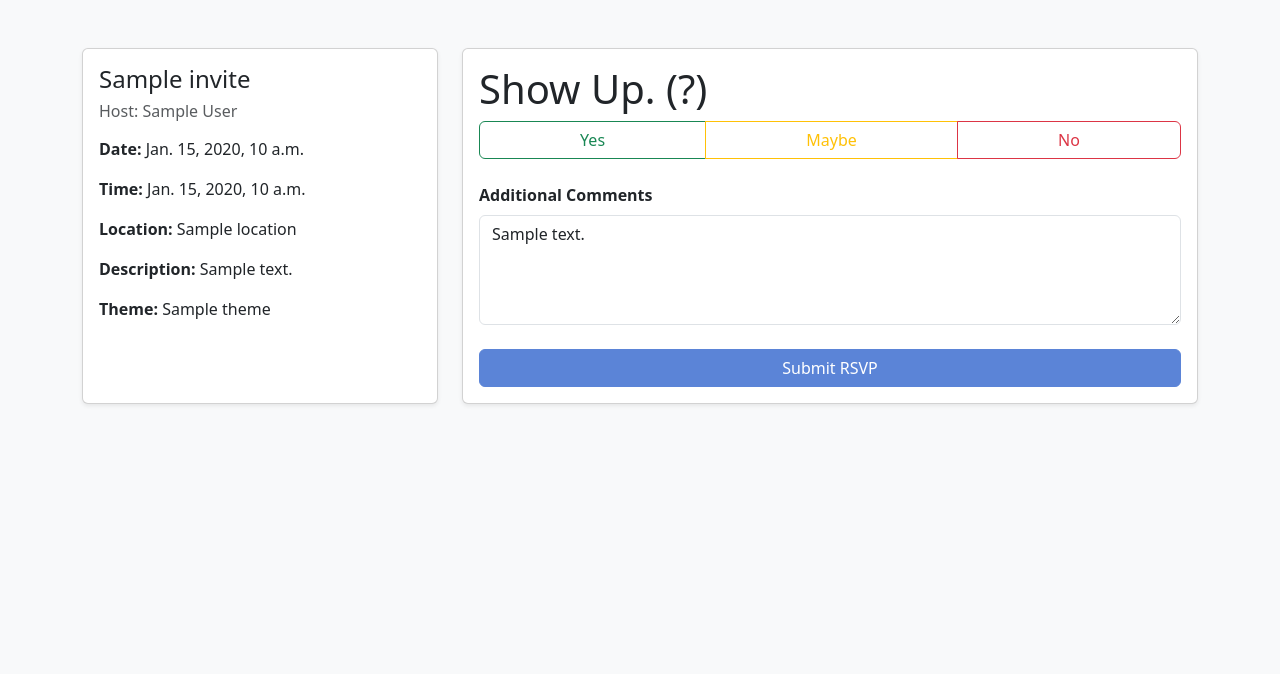
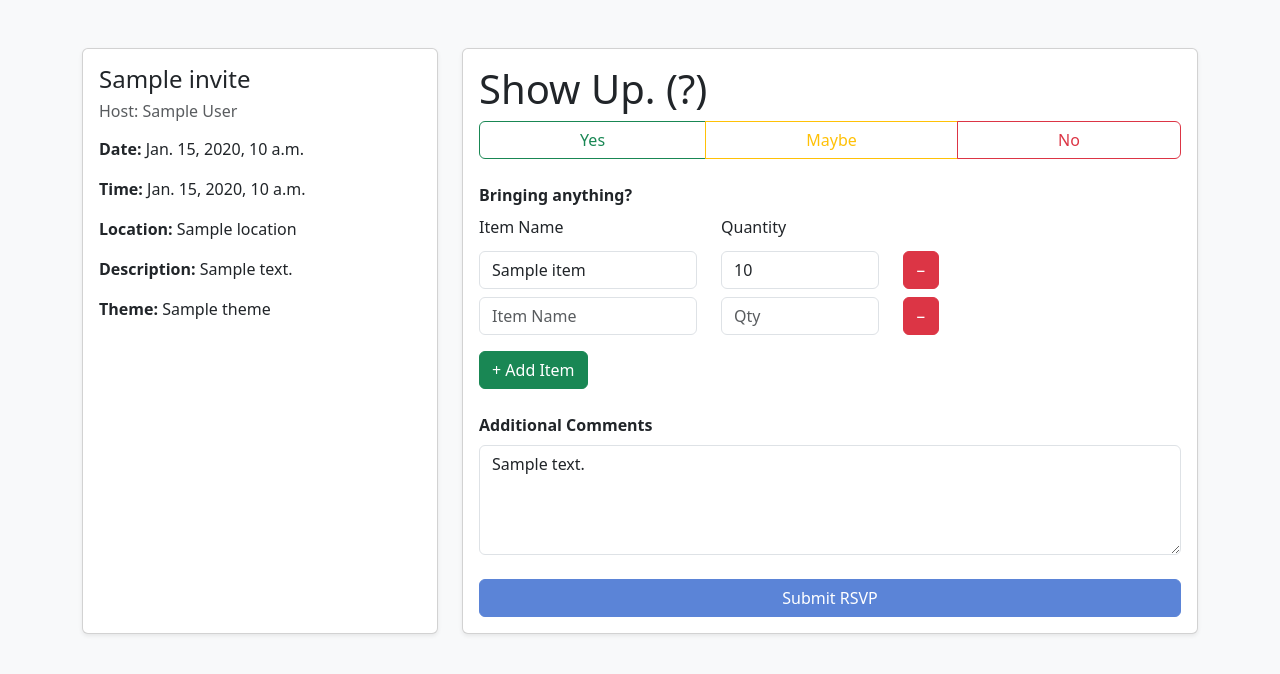
Before and after one commit to cherrylin16/showUp, a Django app: template showUp/invites/templates/invites/rsvp_form.html in a window 1280 px wide. Shown: the part 72-746 px from the top of the page. Run offline with Django 5.2, Linux system fonts and the light colour scheme; the template is opened without the code that fills it: most values are stand-ins (such as "Sample title", 1, 10 or a date in 2020).

Commit message:
adding items on rsvp form

```diff
--- a/showUp/invites/templates/invites/rsvp_form.html
+++ b/showUp/invites/templates/invites/rsvp_form.html
@@ -46,8 +46,41 @@
                                         <input type="radio" id="rsvp_no" name="rsvp" value="No" class="btn-check">
                                         <label for="rsvp_no" class="btn btn-outline-danger">No</label>
                                     </div>
-                                    <!-- <h2>Bring anything?</h2>
-                                    <textarea name="bringing" rows=4 placeholder="Enter items you will bring here"></textarea> -->
+                                    <div class="mb-4">
+                                        <label class="form-label"><strong>Bringing anything?</strong></label>
+                                        <div class="row mb-1">
+                                            <div class="col-md-4"><label class="form-label">Item Name</label></div>
+                                            <div class="col-md-3"><label class="form-label">Quantity</label></div>
+                                        </div>
+
+                                        <div class="container p-0" id="item-container">
+                                            {% for i in items %}
+                                                <div class="row mb-2">
+                                                    <div class="col-4">
+                                                        <input type="text" name="item_name[]" value="{{ i.itemName }}" class="form-control" placeholder="Item Name">
+                                                    </div>
+                                                    <div class="col-3">
+                                                        <input type="number" name="quantity[]" value="{{ i.quantity }}" class="form-control" placeholder="Qty">
+                                                    </div>
+                                                    <div class="col-2">
+                                                        <button type="button" class="btn btn-danger remove-item">−</button>
+                                                    </div>
+                                                </div>
+                                            {% endfor %}
+                                            <div class="row mb-2">
+                                                <div class="col-4">
+                                                    <input type="text" name="item_name[]" class="form-control" placeholder="Item Name">
+                                                </div>
+                                                <div class="col-3">
+                                                    <input type="number" name="quantity[]" class="form-control" placeholder="Qty">
+                                                </div>
+                                                <div class="col-2">
+                                                    <button type="button" class="btn btn-danger remove-item">−</button>
+                                                </div>
+                                            </div>
+                                        </div>
+                                        <button type="button" id="add-item" class="btn btn-success mt-2">+ Add Item</button>
+                                    </div>
                                     <div class="mb-4">
                                         <label class="form-label"><strong>Additional Comments</strong></label>
                                         <textarea class="form-control" name="comment" rows="4"
@@ -64,4 +97,34 @@
             {% endfor %}
         </div>
     </body>
+
+    <script>
+        document.getElementById("add-item").addEventListener("click", function () {
+        const container = document.getElementById("item-container");
+
+        const row = document.createElement("div");
+        row.className = "row mb-2";
+
+            row.innerHTML = `
+                <div class="col-4">
+                    <input type="text" name="item_name[]" class="form-control" placeholder="Item Name">
+                </div>
+                <div class="col-3">
+                    <input type="number" name="quantity[]" class="form-control" placeholder="Qty">
+                </div>
+                <div class="col-2">
+                    <button type="button" class="btn btn-danger remove-item">−</button>
+                </div>
+            `;
+
+            container.appendChild(row);
+        });
+
+        // Remove item row
+        document.addEventListener("click", function (e) {
+            if (e.target.classList.contains("remove-item")) {
+                e.target.closest(".row").remove();
+            }
+        });
+    </script>
 </html>
```
Also changed, not shown: showUp/invites/views.py (+34 -2 lines).
